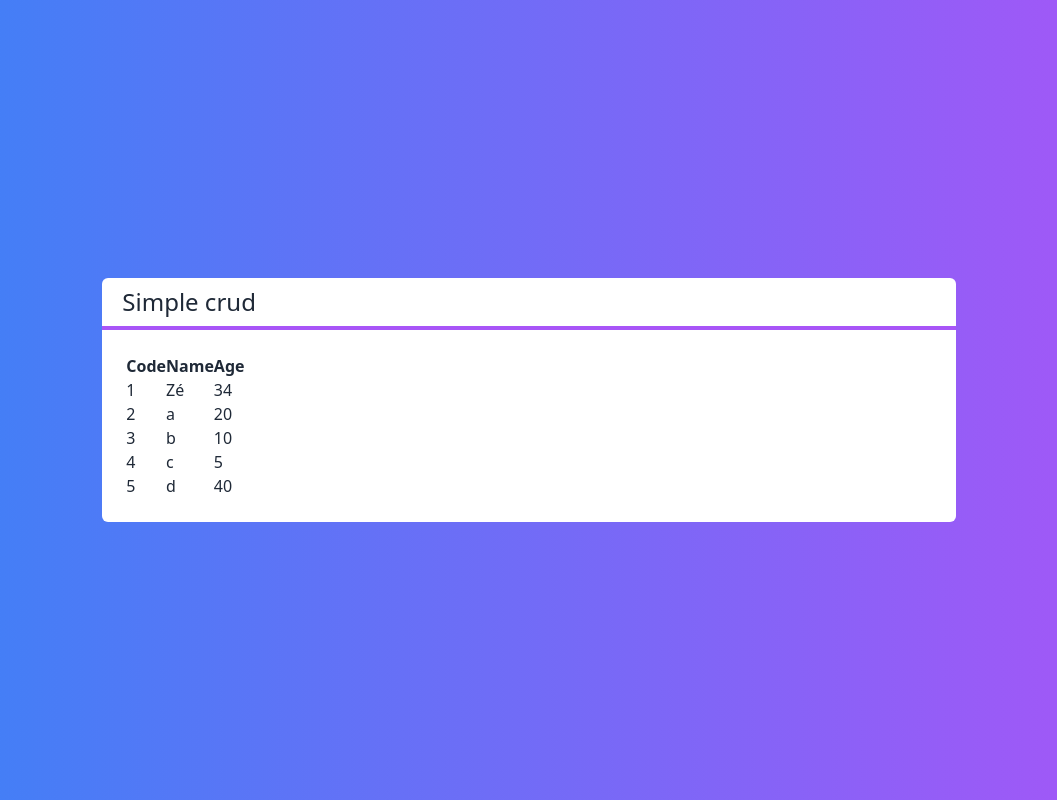
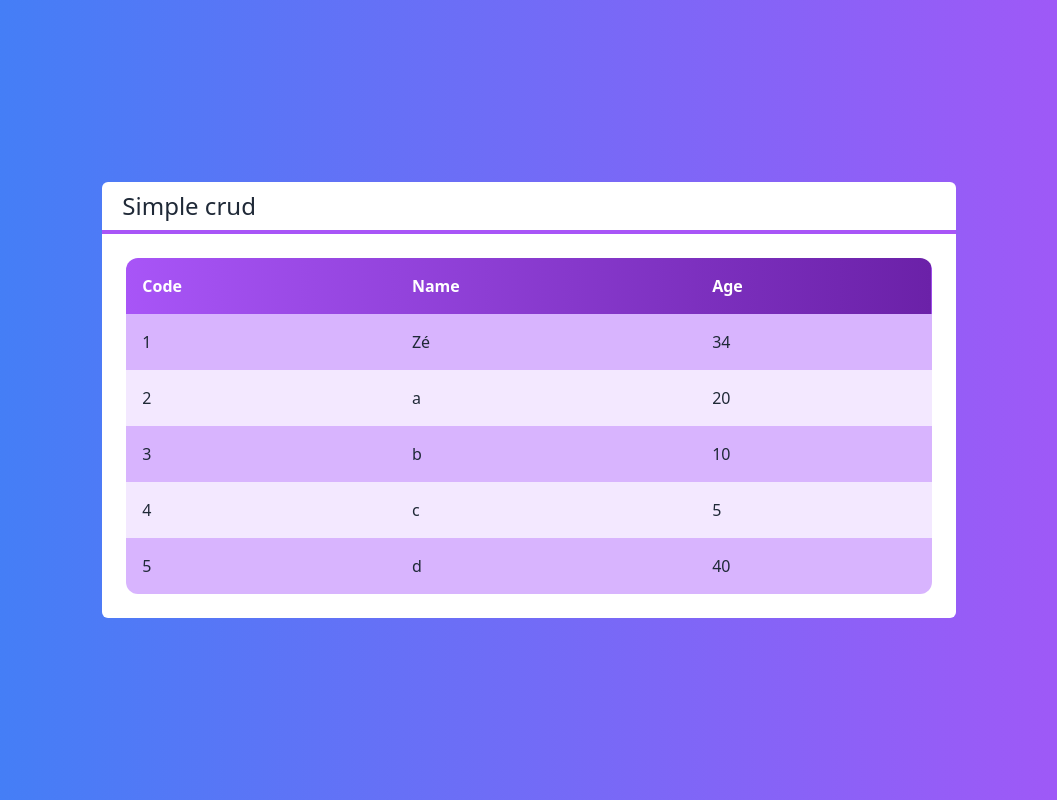
Before and after one commit to yThiagoFS/NextJS_firstProject, a Next.js app: page / in a window 1280 px wide. Shown: the whole page, without its empty margins (111-1168 px from the left). Built offline with nearby package versions, Linux system fonts and the light colour scheme.

Commit message:
table's style

```diff
--- a/src/components/Table.tsx
+++ b/src/components/Table.tsx
@@ -7,27 +7,30 @@
     function renderHeader() {
         return (
             <tr>
-                <th>Code</th>
-                <th>Name</th>
-                <th>Age</th>
+                <th className={`text-left p-4`}>Code</th>
+                <th className={`text-left p-4`}>Name</th>
+                <th className={`text-left p-4`}>Age</th>
             </tr>
         )
     }
     function renderData(){
         return props.clients?.map((client, i) => {
             return(
-                <tr key={client.id}>
-                    <td>{client.id}</td>
-                    <td>{client.name}</td>
-                    <td>{client.age}</td>
+                <tr key={client.id}
+                className={`${i % 2 === 0 ? 'bg-purple-300' : 'bg-purple-100'}`}>
+                    <td className={`text-left p-4`}>{client.id}</td>
+                    <td className={`text-left p-4`}>{client.name}</td>
+                    <td className={`text-left p-4`}>{client.age}</td>
                 </tr>
             )
         })
     }
 
     return (
-        <table>
-            <thead>
+        <table className={`w-full rounded-xl overflow-hidden`}>
+            <thead className={`
+            text-white
+            bg-gradient-to-r from-purple-500 to-purple-800`}>
                 {renderHeader()}
             </thead>
             <tbody>
```
